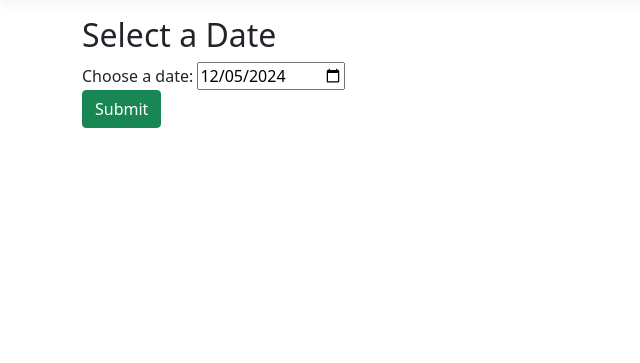
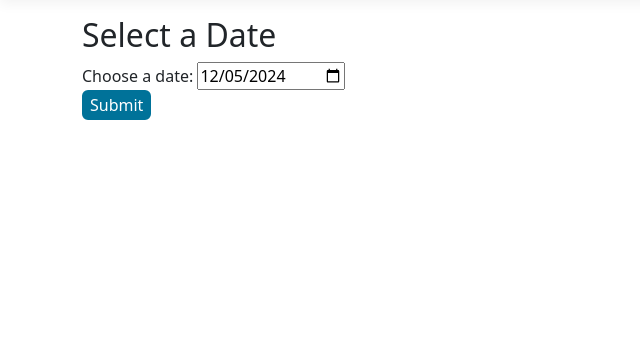
Before and after one commit to bravegeek/codebloodedazure, an ASP.NET Core app: page /editcalendar in a window 1280 px wide. Shown: the part 57-420 px from the top of the page, without its empty margins (0-640 px from the left). Run offline with ASP.NET Core 8, Linux system fonts and the light colour scheme; style sheets or scripts are compiled from the project's sources.

Commit message:
CSS for edit calendar button

```diff
--- a/AttendanceDatabase/Views/EditCalendar/EditCalendar.cshtml
+++ b/AttendanceDatabase/Views/EditCalendar/EditCalendar.cshtml
@@ -9,5 +9,5 @@
         <label for="selectedDate">Choose a date:</label>
         <input type="date" id="selectedDate" name="selectedDate" value="@DateTime.Today.ToString("yyyy-MM-dd")" required />
     </div>
-    <button type="submit" class="btn btn-success">Submit</button>
+    <button type="submit" class="RP_filterBtn">Submit</button>
 </form>
```
